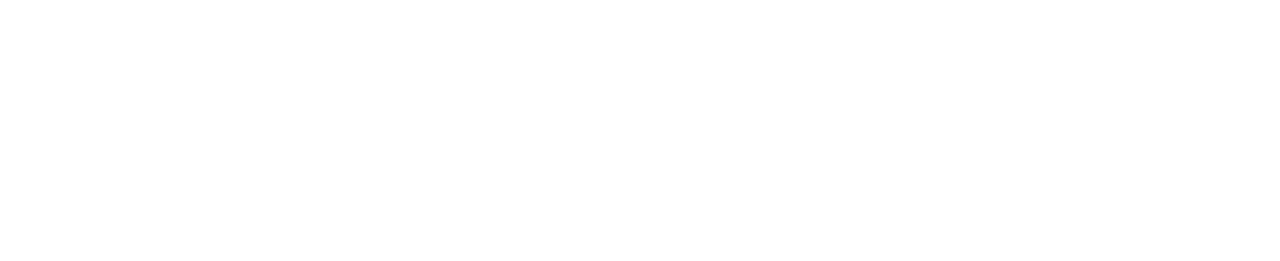
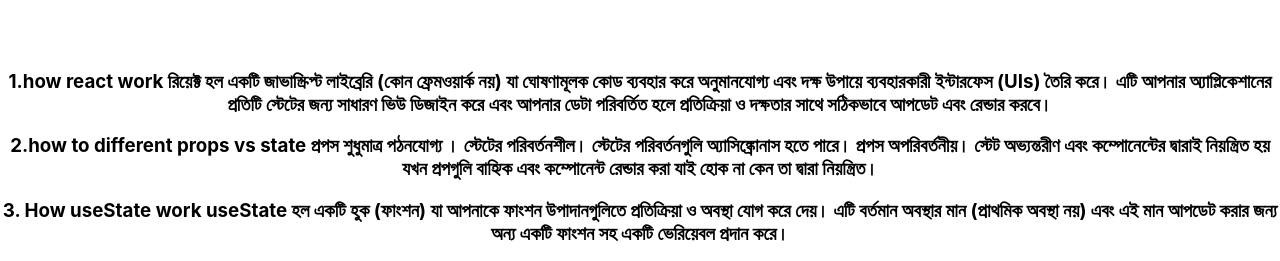
Before and after one commit to Raju1-Ahmed/Home-Shop, a React (Create React App) app: page / in a window 1280 px wide. Shown: the part 2197-2458 px from the top of the page. Before the commit the page ends 2248 px from the top, so only its background shows below. Built offline with nearby package versions, Linux system fonts and the light colour scheme.

Commit message:
last commit

```diff
--- a/public/index.html
+++ b/public/index.html
@@ -24,7 +24,7 @@
       work correctly both with client-side routing and a non-root public URL.
       Learn how to configure a non-root public URL by running `npm run build`.
     -->
-    <title>React App</title>
+    <title>Home shop</title>
   </head>
   <body>
     <noscript>You need to enable JavaScript to run this app.</noscript>
--- a/src/App.js
+++ b/src/App.js
@@ -8,6 +8,22 @@
     <div className="App">
       <Header></Header>
       <Shop></Shop>
+
+      <div>
+            <h3>1.how react work
+      রিয়েক্ট হল একটি জাভাস্ক্রিপ্ট লাইব্রেরি (কোন ফ্রেমওয়ার্ক নয়) যা ঘোষণামূলক কোড ব্যবহার করে অনুমানযোগ্য এবং দক্ষ উপায়ে ব্যবহারকারী ইন্টারফেস (UIs) তৈরি করে। এটি আপনার অ্যাপ্লিকেশানের প্রতিটি  স্টেটের জন্য সাধারণ ভিউ ডিজাইন করে এবং আপনার ডেটা পরিবর্তিত হলে প্রতিক্রিয়া ও দক্ষতার সাথে সঠিকভাবে আপডেট এবং রেন্ডার করবে। </h3>
+      <h3>2.how to  different props vs state
+      প্রপস শুধুমাত্র পঠনযোগ্য ।
+      স্টেটের পরিবর্তনশীল।
+      স্টেটের পরিবর্তনগুলি অ্যাসিঙ্ক্রোনাস হতে পারে।
+      প্রপস অপরিবর্তনীয়।
+      স্টেট অভ্যন্তরীণ এবং কম্পোনেন্টের দ্বারাই নিয়ন্ত্রিত হয় যখন প্রপগুলি বাহ্যিক এবং কম্পোনেন্ট রেন্ডার করা যাই হোক না কেন তা দ্বারা নিয়ন্ত্রিত।</h3>
+      <h3>
+      3. How  useState work
+      useState হল একটি হুক (ফাংশন)  যা আপনাকে ফাংশন উপাদানগুলিতে প্রতিক্রিয়া ও অবস্থা যোগ করে দেয়।
+      এটি বর্তমান অবস্থার মান (প্রাথমিক অবস্থা নয়) এবং এই মান আপডেট করার জন্য অন্য একটি ফাংশন সহ একটি ভেরিয়েবল প্রদান করে।
+      </h3>
+    </div>
     </div>
   );
 }
--- a/src/components/Shopquantity/Quantity.js
+++ b/src/components/Shopquantity/Quantity.js
@@ -10,7 +10,7 @@
         <div className='quantity-Container'>
             <img src={img} alt="" />
             <h2>{name}</h2>
-            <button onClick={RemoveItem}>
+            <button onClick={git}>
             <FontAwesomeIcon icon={faRemove}></FontAwesomeIcon>
 
             </button>
```
Also changed, not shown: 1 other file (tests, documents, lock files or other folders).
